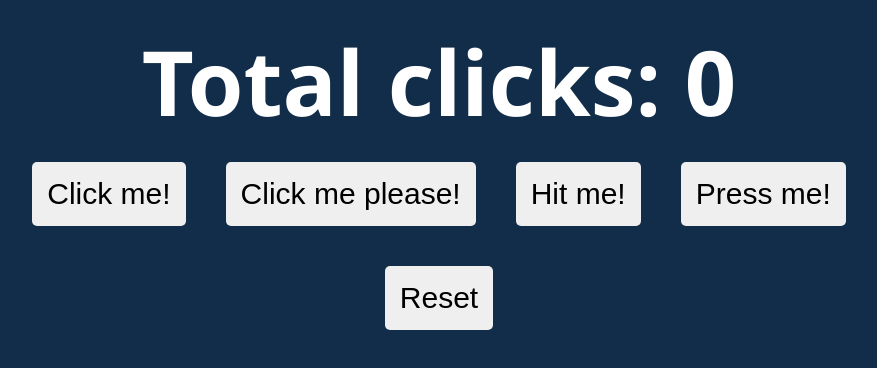
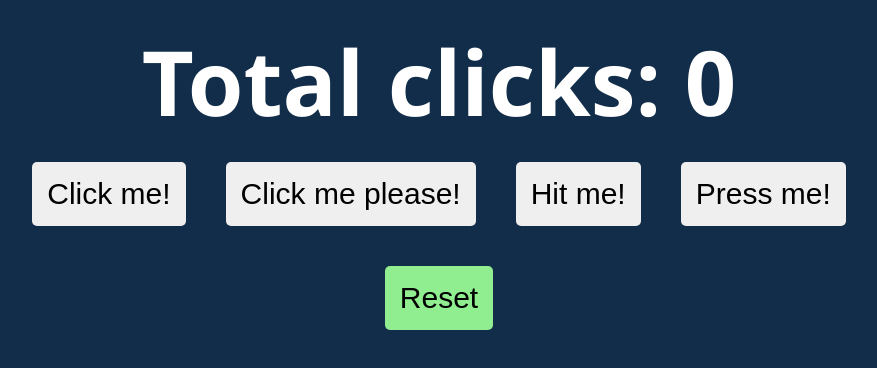
Before and after one commit to DenisKulik/state-via-props, a React (Create React App) app: page / in a window 1280 px wide. Shown: the top 368 px of the page, without its empty margins (201-1078 px from the left). Built offline with nearby package versions, Linux system fonts and the light colour scheme.

Commit message:
add button reset styles

```diff
--- a/src/App.js
+++ b/src/App.js
@@ -8,6 +8,7 @@ const texts = [ 'Click me!', 'Click me please!', 'Hit me!', 'Press me!' ];
 function App() {
     const [ count, setCount ] = useState(0);
     const incrementCount = () => setCount(count + 1);
+    const btnStyle = { backgroundColor: 'lightgreen' };
 
     return (<div className="App">
         <Counter count={count}/>
@@ -15,7 +16,7 @@ function App() {
             return <Button onClick={incrementCount} text={text} key={idx}/>;
         })}
         <div>
-            <button>Reset</button>
+            <button style={btnStyle}>Reset</button>
         </div>
     </div>);
 }
```
